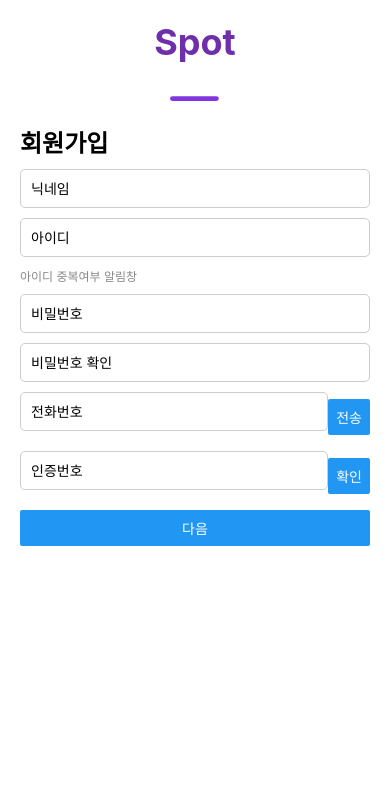
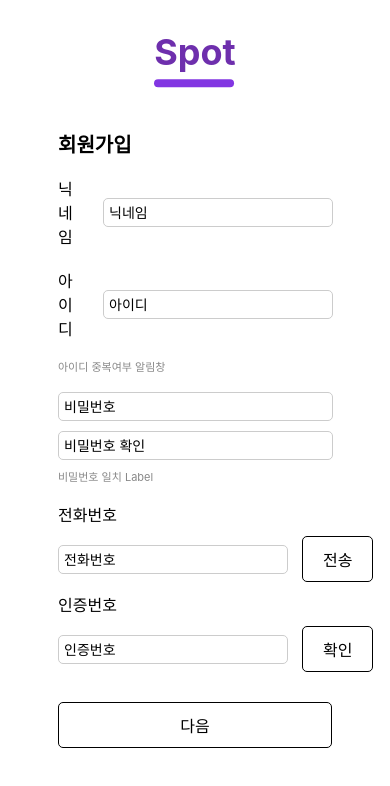
Before and after one commit to prjSpot/Spot, a React Native app: screen / in a window 390 px wide. Shown: the top 786 px of the page. Built offline with nearby package versions, Linux system fonts and the light colour scheme.

Commit message:
여백 및, 글꼴 제외 디자인 완료

```diff
--- a/App.js
+++ b/App.js
@@ -1,5 +1,5 @@
 import React, { useState, useEffect } from 'react';
-import { View, Text, TextInput, Button, StyleSheet,  Image } from 'react-native';
+import { View, Text, TextInput, StyleSheet,  Image, TouchableOpacity } from 'react-native';
 import {WithLocalSvg} from 'react-native-svg/css';
 import * as Font from "expo-font";
 import Logo from './assets/img1.svg';
@@ -24,25 +24,29 @@
     <View style={styles.container}>
 
         <Text style={styles.logo}>Spot</Text>
-
-      <WithLocalSvg style={styles.Logo} asset={Logo}/>
+        <WithLocalSvg style={styles.Logoimg} asset={Logo}/>
+        <Text style={styles.label}>회원가입</Text>
 
 
-      <Text style={styles.label}>회원가입</Text>
 
+      <View style={styles.row}>
+        <Text style={styles.labelText}>닉네임</Text>
           <TextInput
-        style={styles.input}
+            style={[styles.input, { flex: 1 }]}
             placeholder="닉네임"
             value={nickname}
             onChangeText={setNickname}
           />
-
+      </View>
+      <View style={styles.row}>
+        <Text style={styles.labelText}>아이디</Text>
           <TextInput
-        style={styles.input}
+            style={[styles.input, { flex: 1 }]}
             placeholder="아이디"
             value={userId}
             onChangeText={setUserId}
           />
+      </View>
       <Text style={styles.hint}>아이디 중복여부 알림창</Text>
 
       <TextInput
@@ -60,29 +64,37 @@
         value={confirmPassword}
         onChangeText={setConfirmPassword}
       />
+      <Text style={styles.hintPass}>비밀번호 일치 Label</Text>
 
+      <Text style={styles.labelText}>전화번호</Text>
       <View style={styles.row}>
         <TextInput
-          style={[styles.input, { flex: 1 }]}
+          style={[styles.inputTel, { flex: 1 }]}
           placeholder="전화번호"
           value={phoneNumber}
           onChangeText={setPhoneNumber}
         />
-        <Button title="전송" />
+        <TouchableOpacity style={styles.button}>
+          <Text style={styles.buttonText}>전송</Text>
+          </TouchableOpacity>
       </View>
 
+      <Text style={styles.labelText}>인증번호</Text>
       <View style={styles.row}>
         <TextInput
-          style={[styles.input, { flex: 1 }]}
+          style={[styles.inputTel, { flex: 1 }]}
           placeholder="인증번호"
-          value={verificationCode}
-          onChangeText={setVerificationCode}
+          value={phoneNumber}
+          onChangeText={setPhoneNumber}
         />
-        <Button title="확인"  />
+        <TouchableOpacity style={styles.button}>
+          <Text style={styles.buttonText}>확인</Text>
+          </TouchableOpacity>
     </View>
 
-      <Button title="다음"  />
-
+      <TouchableOpacity style={[styles.nextButton]}>
+        <Text style={styles.buttonText}>다음</Text>
+      </TouchableOpacity>
     </View>
   );
 };
@@ -90,44 +102,95 @@
 const styles = StyleSheet.create({
   container: {
     flex: 1,
-    padding: 20,
     backgroundColor: '#fff',
+    marginLeft: 58,
   },
   logo: {
     fontSize: 36,
     fontWeight: 'bold',
     color: '#6e2fad',
     textAlign: 'center',
-    marginBottom: 30,
+    marginBottom: 5,
+    marginTop: 30,
+    marginRight: 58,
+
   },
   label: {
-    fontSize: 24,
+    fontSize: 20,
     fontWeight: 'bold',
-    marginBottom: 10,
+    marginBottom: 18,
+    marginTop: 20,
   },
   input: {
     borderWidth: 1,
     borderColor: '#ccc',
-    padding: 10,
+    padding: 5,
     marginBottom: 10,
+    marginRight: 57,
     borderRadius: 5,
   },
   hint: {
-    fontSize: 12,
+    fontSize: 11,
     color: '#888',
-    marginBottom: 10,
+    marginBottom: 18,
+    marginTop:-2,
+  },
+  hintPass: {
+    fontSize: 11,
+    color: '#888',
+    marginBottom: 18,
+    marginTop:-2,
   },
   row: {
     flexDirection: 'row',
     alignItems: 'center',
     marginBottom: 10,
   },
-  Logo: {
-    width: 50,
+  Logoimg: {
+    width: 100,
     height: 10,
     alignSelf: 'center',
     marginBottom: 20,
+    marginRight: 58,
   },
+  labelText: {
+    marginRight: 30,  // Text와 TextInput 간 간격 조정
+    fontSize: 16,
+    marginBottom:10,
+
+  },
+  button: {
+    backgroundColor: '#ffffff',
+    paddingVertical: 10,
+    paddingHorizontal: 20,
+    borderRadius: 5,
+    marginLeft: 14,
+    marginRight: 58,
+    borderStyle:'solid',
+    borderWidth: 0.5,
+  },
+  inputTel: {
+    borderWidth: 1,
+    borderColor: '#ccc',
+    padding: 5,
+    borderRadius: 5,
+  },
+  buttonText: {
+    color: '#000000',
+    fontSize: 16,
+    textAlign: 'center',
+    borderStyle:'solid',
+  },
+  nextButton: {
+    backgroundColor: '#ffffff',
+    paddingVertical: 10,
+    paddingHorizontal: 20,
+    borderRadius: 5,
+    marginRight: 58,
+    borderStyle:'solid',
+    borderWidth: 0.5,
+    marginTop: 20,
+  }
 });
 
 export default SignUpScreen;
```
Lines whose indentation alone changed are shown as unchanged.
